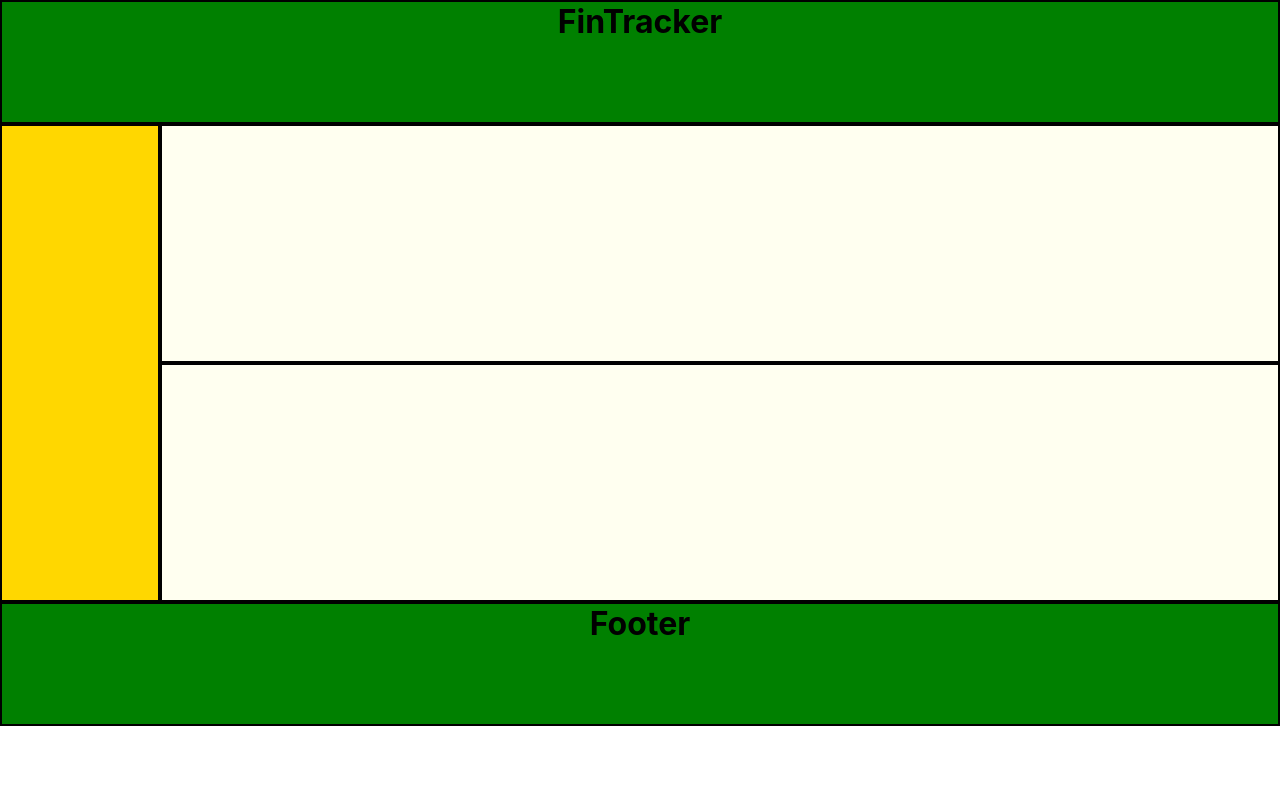
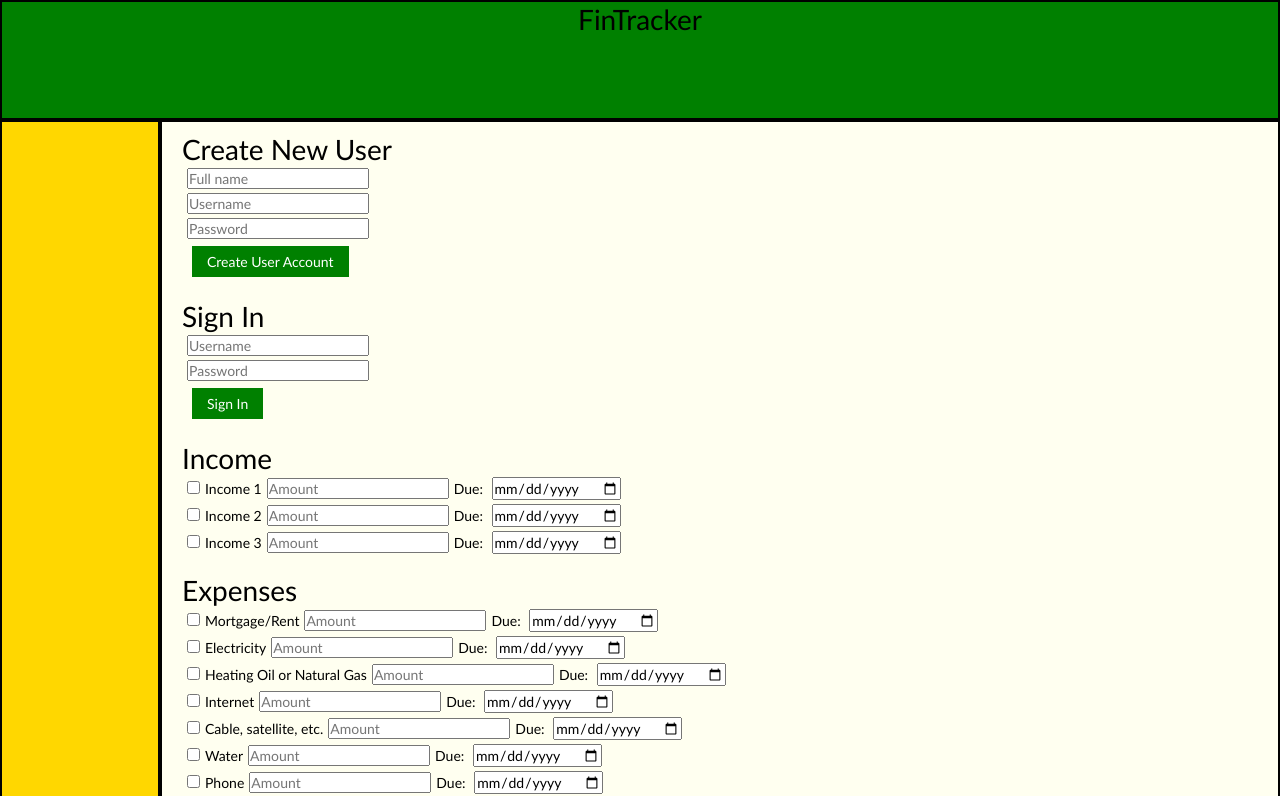
Before and after one commit to dgr14/groupproject, a React (Create React App) app in the folder client/: page / in a window 1280 px wide. Shown: the top 796 px of the page. Built offline with nearby package versions, Linux system fonts and the light colour scheme.

Commit message:
commit to push server.js boilerplate

```diff
--- a/client/src/Entry.js
+++ b/client/src/Entry.js
@@ -1,9 +1,11 @@
 import React from 'react'
 import Styles from './Entry.module.css'
+import ExpenseList from './components/ExpenseList.js'
 
 function Entry() {
     return (
         <div className={Styles.entryDiv}>
+                  <ExpenseList />
 
         </div>
     )
--- a/client/src/index.js
+++ b/client/src/index.js
@@ -1,6 +1,7 @@
 import React from 'react';
 import ReactDOM from 'react-dom';
 import './index.css';
+import './style.css';
 import App from './App';
 
 
--- /dev/null
+++ b/client/src/style.css
@@ -0,0 +1,31 @@
+* {
+    margin: 0px;
+    padding: 0px;
+    width: auto;
+    box-sizing: border-box;
+    font-family: calibri, sans-serif;
+    font-size: 14px;
+    font-weight: lighter;
+}
+h1 {
+    font-size: 1.5em;
+
+}
+button {
+    background-color: green;
+    border: none;
+    color: white;
+    margin: 5px 10px;
+    padding: 7px 15px;
+    cursor: pointer;
+    font-size: 14px;
+}
+input {
+    margin: 2px 5px;
+
+}
+.container {
+    margin: 5px 10px;
+    padding: 5px 10px;
+
+}
```
Also changed, not shown: client/package.json (+7 -1 lines), 1 other file (tests, documents, lock files or other folders).
